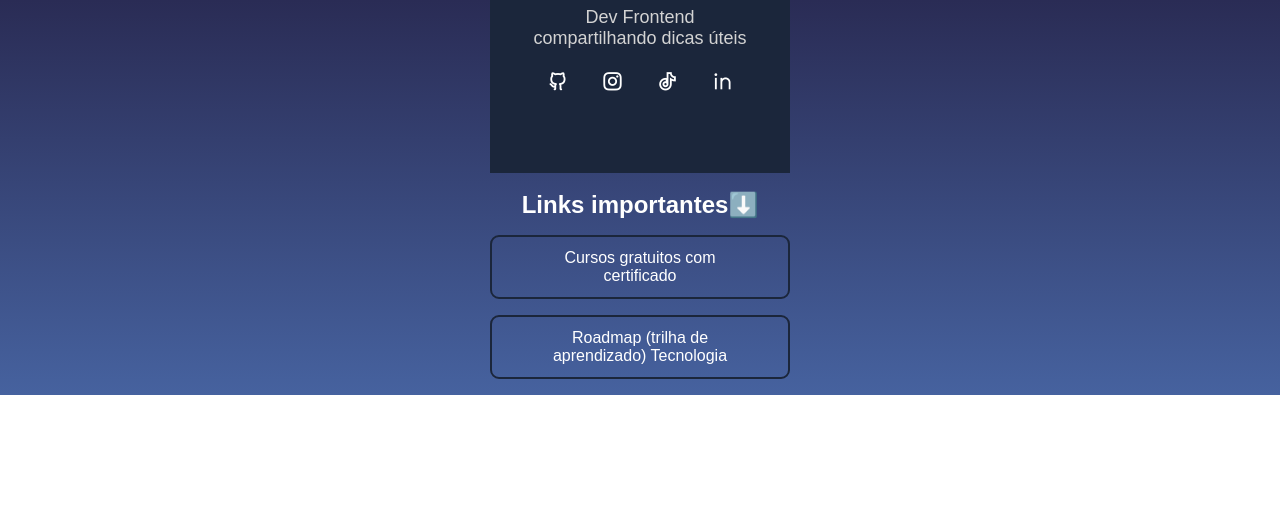
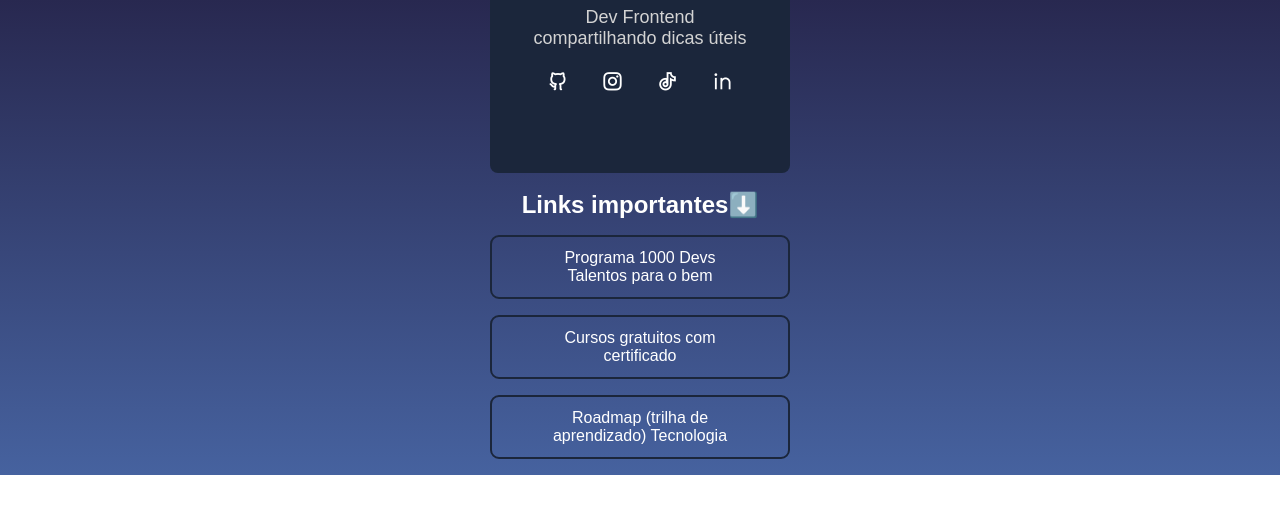
Before and after one commit to joiceoliveiras/Profile-card-link, a plain HTML site: page index.html in a window 1280 px wide. Shown: the part 240-754 px from the top of the page. Drawn offline with nearby package versions, Linux system fonts and the light colour scheme.

Commit message:
atualizacao nos links e css

```diff
--- a/index.html
+++ b/index.html
@@ -32,7 +32,7 @@
         </div>
     </div> <br>
    <h2>Links importantes⬇️</h2>
-   <a id="hideLink" class="links" href="https://www.rocketseat.com.br/eventos/nlw/convite/joice-19115" target="_blank">Evento de Tecnologia Rocketseat</a>
+   <a id="hideLink" class="links" href="https://99jobs.com/mesttra/jobs/374309-programa-1000devs-2024" target="_blank">Programa 1000 Devs Talentos para o bem</a>
    <a class="links" href="https://github.com/joiceoliveiras/Cursos-online-de-programacao-gratuitos-com-certificado" target="_blank">Cursos gratuitos com certificado</a>
    <a class="links" href="https://techguide.sh/ " target="_blank">Roadmap (trilha de aprendizado) Tecnologia</a>
   </div>
--- a/script.js
+++ b/script.js
@@ -1,5 +1,5 @@
 function checkDate() {
-    const targetDate = new Date(2024, 6, 7);
+    const targetDate = new Date(2024, 6, 31);
 
     const currentDate = new Date();
 
--- a/style.css
+++ b/style.css
@@ -29,7 +29,7 @@ body{
 .card-header{
     background:#1B263B;
     padding: 60px 40px;
-
+    border-radius: 8px;
 }
 
 .photo{
```
